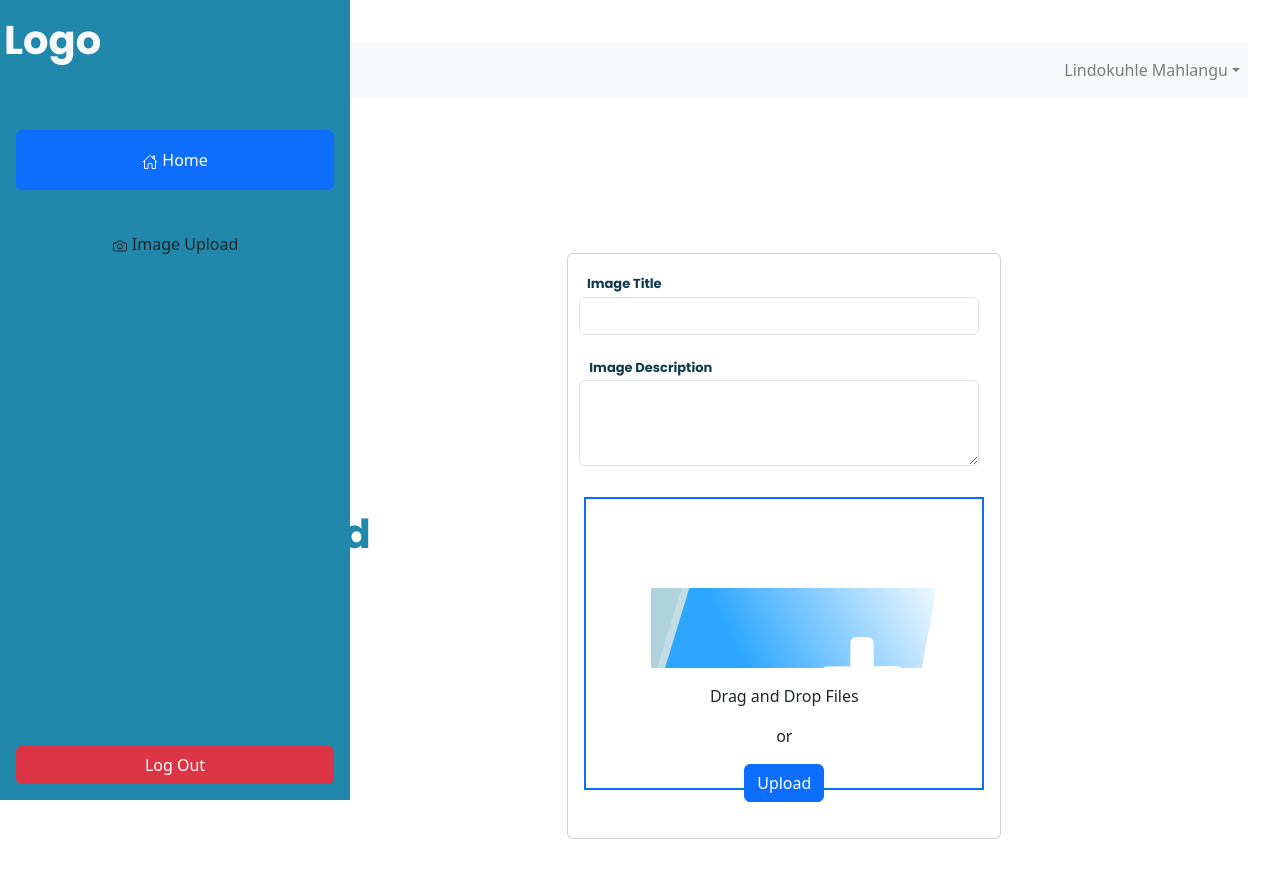
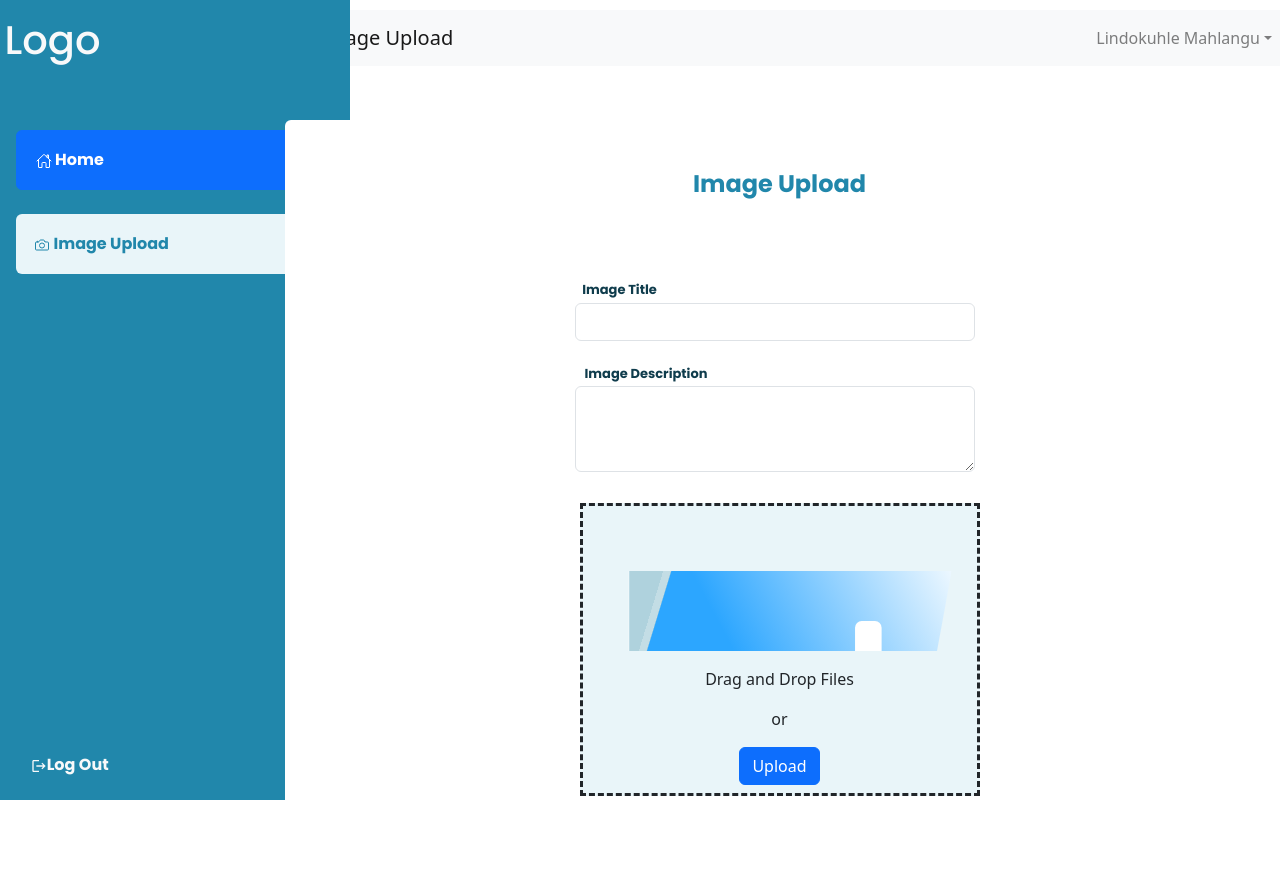
Before and after one commit to Keasanda/SecureWebSite, a React (Vite) app in the folder securewebsite.client/: page /DragNDrop in a window 1280 px wide. Shown: the top 878 px of the page. Built offline with nearby package versions, Linux system fonts and the light colour scheme.

Commit message:
Weekend Progress

```diff
--- a/securewebsite.client/src/App.css
+++ b/securewebsite.client/src/App.css
@@ -1,7 +1,7 @@
 #root {
 
     margin: 0 auto;
-    padding: 2rem;
+
     text-align: center;
 }
 
--- a/securewebsite.client/src/components/DragNDrop.css
+++ b/securewebsite.client/src/components/DragNDrop.css
@@ -5,8 +5,6 @@
 
     margin-top: 2px;
     margin-right: 320px;
-
-    font-size: small;
 
     font-family: "Poppins", sans-serif;
 
@@ -16,13 +14,18 @@
 
     color:  #0F3C4C;
 
-
 }
 
 .UploadHead{
 
 
+    font-size: 24px;
+    font-weight: 600;
+    line-height: 36px;
+    text-align: center;
 
+padding-bottom: 50px;
+padding-top: 30px;
 
     font-family: "Poppins", sans-serif;
 
@@ -71,6 +74,9 @@ color:  #0F3C4C;
     width : 400px;
 
     height: 293px ;
+    border-style: dashed;
+background-color:  #E9F5F9;
+;
 
 }
 
@@ -79,17 +85,6 @@ color:  #0F3C4C;
     padding-bottom: 20px;
 }
 
-.card-body{
-
-
-    padding-left: 100px ;
-
-
-
-    padding-right: 100px ;
-
-
-}
 
 
 /* DragNDrop.css */
@@ -105,7 +100,7 @@ color:  #0F3C4C;
     left: 0; /* Position the panel on the left side */
     top: 0;
     bottom: 0;
-    background-color: #f8f9fa; /* Background color to match Bootstrap's .bg-light */
+
     padding-top: 20px; /* Some padding at the top */
 }
 
@@ -133,7 +128,7 @@ color:  #0F3C4C;
 
 .bg{
 
-    background-color:  #2187AB;;
+    background-color:  #2187AB;
 
     width: 350px;
 }
@@ -144,7 +139,7 @@ color:  #0F3C4C;
 
     font-family: "Poppins", sans-serif;
 
-    font-weight: bold;
+
 
     font-style: normal;
 
@@ -153,7 +148,7 @@ color:  #0F3C4C;
 }
 
 
-.navbarBTN {
+button.navbarBTN {
 
 
     font-family: "Poppins", sans-serif;
@@ -166,14 +161,15 @@ width: 100%;
 
 height: 60px;
 
-padding-left: 100px;
+padding-right: 70%;
 
 
 
 }
 
 
-.uplodBTN{
+button.uplodBTN {
+
 
     font-family: "Poppins", sans-serif;
 
@@ -181,17 +177,51 @@ padding-left: 100px;
 
     font-style: normal;
 
-    padding-right:px;
+width: 100%;
 
 height: 60px;
 
-background-color: beige;
+background-color: #E9F5F9;
 
-padding-left: 100px;
+color: #2187AB;
+
+padding-right: 50%;
+
+  }
+
+
+.contain{
+
+    width:100% ;
+
+
 
 }
 
-.contain{
+.bars{
 
-    width:100%
+    margin-left:25% ;
 }
+
+button.logout{
+
+
+    font-family: "Poppins", sans-serif;
+
+    font-weight: bold;
+
+    font-style: normal;
+    padding-right: 70%;
+
+    color: #f8f9fa;
+
+}
+
+.card{
+
+padding-left: 25%;
+
+
+
+
+}
--- a/securewebsite.client/src/components/DragNDrop.jsx
+++ b/securewebsite.client/src/components/DragNDrop.jsx
@@ -5,6 +5,11 @@ import addFileIcon from './image/addFileIcon.svg';
 import Error from './Error';
 import { IoHomeOutline, IoCameraOutline } from "react-icons/io5";
 import './DragNDrop.css';
+import { MdLogout } from "react-icons/md";
+import { FaRegUser } from "react-icons/fa";
+
+
+
 
 function DragNDrop() {
     const [files, setFiles] = useState([]);
@@ -30,15 +35,17 @@ function DragNDrop() {
 
     return (
         <>
-            <Navbar bg="light" expand="lg">
-                <Navbar.Brand href="#home">Logo</Navbar.Brand>
+            <Navbar bg="light" expand="lg" className='bars'  >
+                <Navbar.Brand href="#home">Image Upload  </Navbar.Brand>
                 <Navbar.Toggle aria-controls="basic-navbar-nav" />
                 <Navbar.Collapse id="basic-navbar-nav">
                     <Nav className="me-auto">
-                        <Nav.Link href="#home">Home</Nav.Link>
-                        <Nav.Link href="#image-upload">Image Upload</Nav.Link>
+                        <Nav.Link href="#home"></Nav.Link>
+                        <Nav.Link href="#image-upload"></Nav.Link>
                     </Nav>
                     <Nav>
+
+
                         <NavDropdown title="Lindokuhle Mahlangu" id="basic-nav-dropdown">
                             <NavDropdown.Item href="#action/3.1">lindo@gmail.com</NavDropdown.Item>
                             <NavDropdown.Item href="#action/3.2">Reset Password</NavDropdown.Item>
@@ -55,15 +62,24 @@ function DragNDrop() {
                             <IoHomeOutline className="icon ma" /> Home
                         </button>
                         <button className="btn uplodBTN btn-block mb-5">
-                            <IoCameraOutline className="icon ma" /> Image Upload
+                            <IoCameraOutline className="icon ma  " /> Image Upload
                         </button>
                     </div>
-                    <button className="btn btn-danger btn-block mt-auto" onClick={handleLogout}>Log Out</button>
+                    <button className="btn logout btn-block mt-auto" onClick={handleLogout}>
+
+                    <MdLogout className="icon ma  " />
+
+                        Log Out</button>
                 </div>
-                <div className="container my-5 open">
-                    <h1 className="text-center mb-4 UploadHead">Image Upload</h1>
-                    <div className="card mx-auto" style={{ maxWidth: '600px' }}>
+                <div className="container my-2 open">
+
+                    <div className="card border-0" >
                         <div className="card-body">
+
+                        <h1 className="text-center mb-4 UploadHead">Image Upload</h1>
+
+
+
                             <div className="mb-4">
                                 <label htmlFor="title" className="form-label Imagetitle">Image Title</label>
                                 <input
@@ -84,25 +100,24 @@ function DragNDrop() {
                                     onChange={(e) => setDescription(e.target.value)}
                                 ></textarea>
                             </div>
-                            <div {...getRootProps({ className: "border border-2 border-primary p-4 text-center dropNDrag" })}>
+                            <div {...getRootProps({ className: "  dropNDrag" })}>
                                 <input {...getInputProps()} />
                                 <img className="mb-3" src={addFileIcon} alt="add file" style={{ height: '80px' }} />
                                 <p>Drag and Drop Files</p>
                                 <p>or </p>
                                 <button type="button" className="btn btn-primary">Upload</button>
                             </div>
-
-                            <div className="d-flex flex-wrap justify-content-center mt-3">
-                                {files.map((file) => (
-                                    <div className="m-2" key={file.name}>
-                                        <img
-                                            src={file.preview}
-                                            alt="thumbnail"
-                                            className="img-thumbnail"
-                                            style={{ width: '150px', height: '150px' }}
-                                            onLoad={() => {
-                                                URL.revokeObjectURL(file.preview);
-                                            }}
+                            <div className="flex justify-center flex-wrap ">
+        {
+            files.map((file)=>(
+                <div className="image-preview m-2 p-4 w-40 h-40 " key={file.name}>
+                    <img src={file.preview} alt="thumnail"
+                    className='w-auto h-full rounded-md'
+                    onLoad={
+                        ()=>{
+                            URL.revokeObjectURL(file.preview)
+                        }
+                    }
                                         />
                                     </div>
                                 ))}
```
